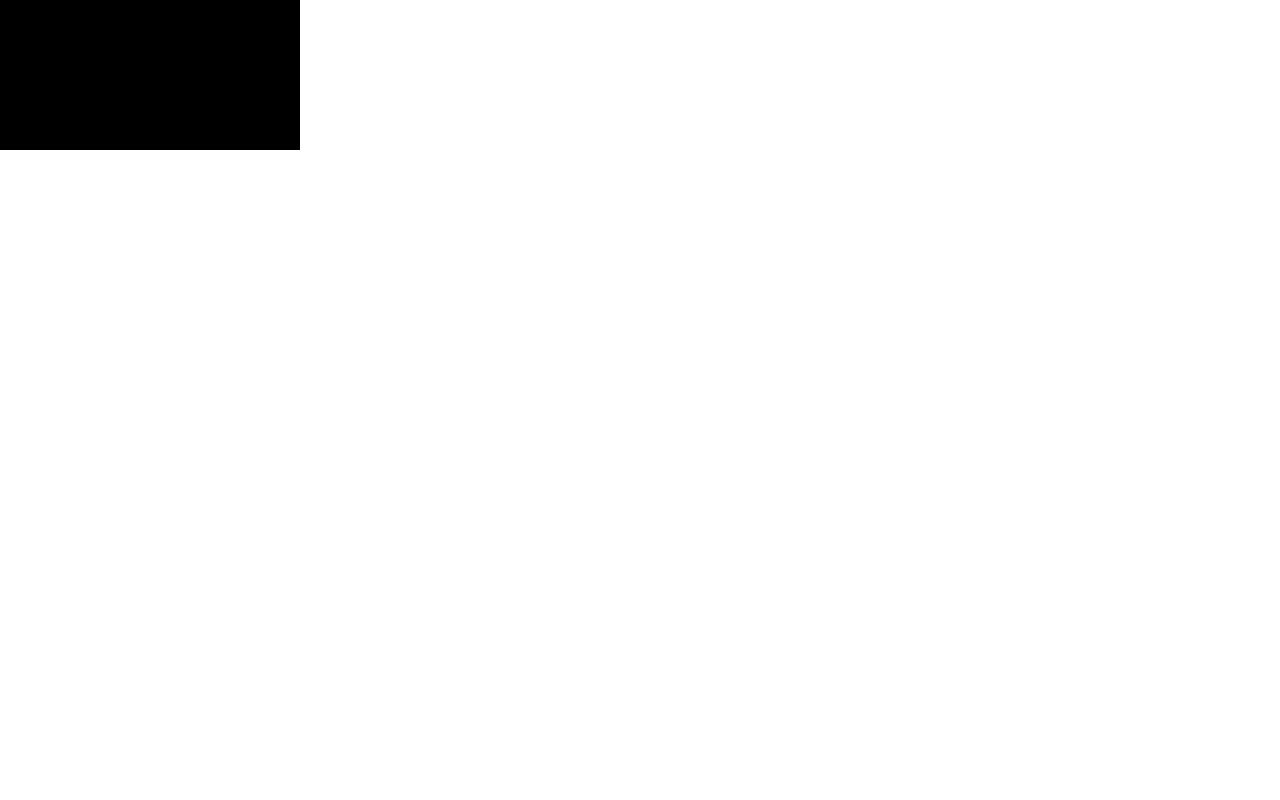
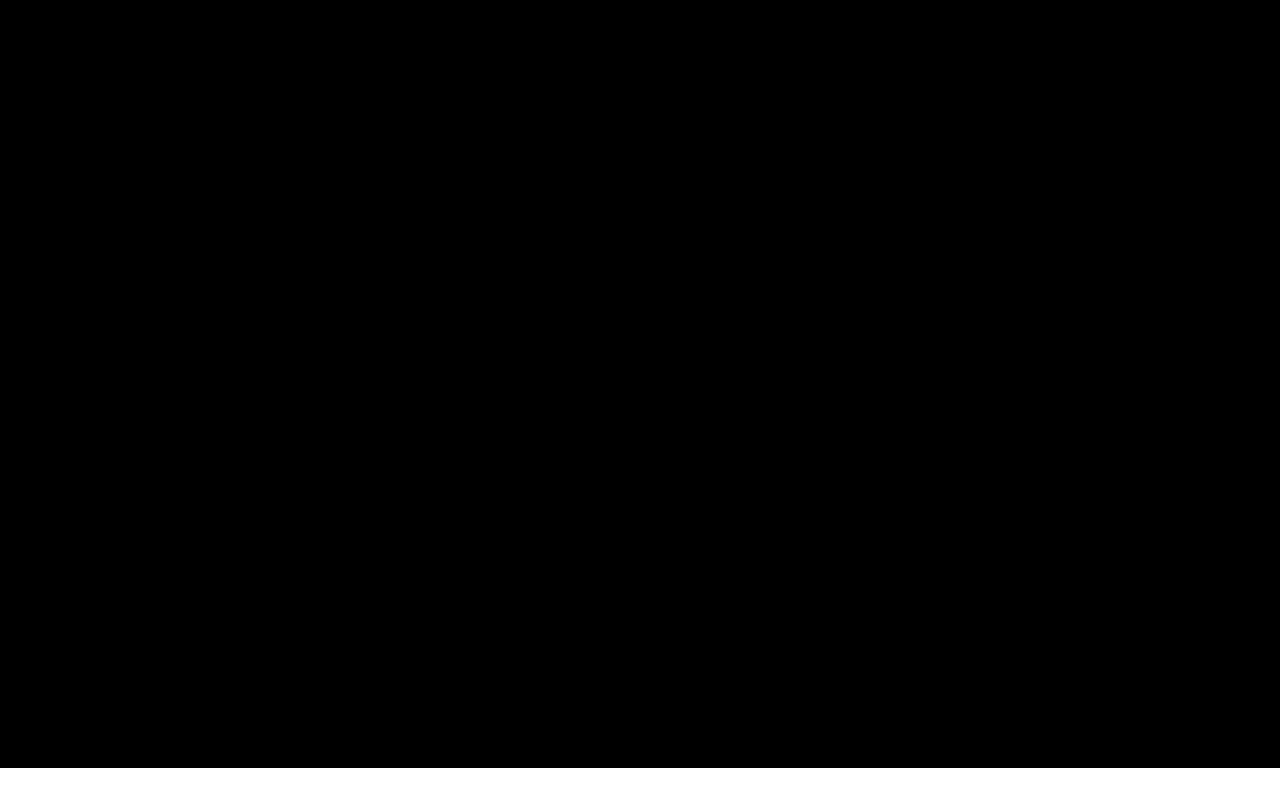
Before and after one commit to Cyprien-png/Jungle, a website built with Vite: page index.html in a window 1280 px wide. Built offline with nearby package versions, Linux system fonts and the light colour scheme.

Commit message:
add: layout for the upper section of the page

```diff
--- a/app.js
+++ b/app.js
@@ -2,10 +2,16 @@ import { Scene, PerspectiveCamera, WebGLRenderer } from "three";
 
 const scene = new Scene();
 
-const camera = new PerspectiveCamera(70, innerWidth/innerHeight);
+const width = innerWidth;
+const height = 768;
+
+const camera = new PerspectiveCamera(70, width/height);
 camera.position.set(0, 0, 4);
 camera.lookAt(0, 0, 0);
 
 const canvas = document.querySelector('canvas');
 const graphic = new WebGLRenderer({canvas});
+
+graphic.setSize(width, height);
+
 graphic.render(scene, camera);
--- a/index.html
+++ b/index.html
@@ -1,5 +1,5 @@
 <!DOCTYPE html>
-<html lang="en">
+<html lang="en" class="h-[100dvh]">
 
 <head>
     <meta charset="UTF-8">
@@ -9,8 +9,13 @@
     <script src="./app.js" type="module"></script>
 </head>
 
-<body>
+<body class="h-[100dvh] w-full flex flex-col justify-between">
+
     <canvas></canvas>
+    <section class="absolute flex justify-center items-center p-8 w-full h-[768px] opacity-55">
+        <h1 class="text-8xl">Jungle</h1>
+    </section>
+
 </body>
 
 </html>
```
Also changed, not shown: styles/output.css.
